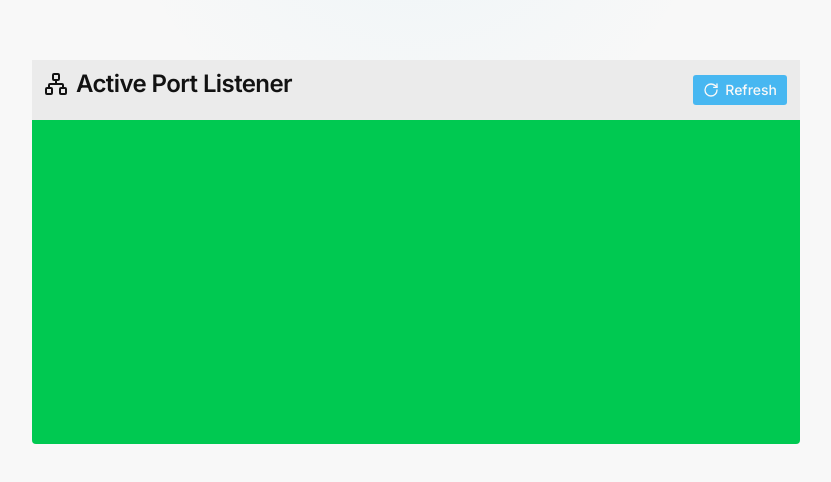
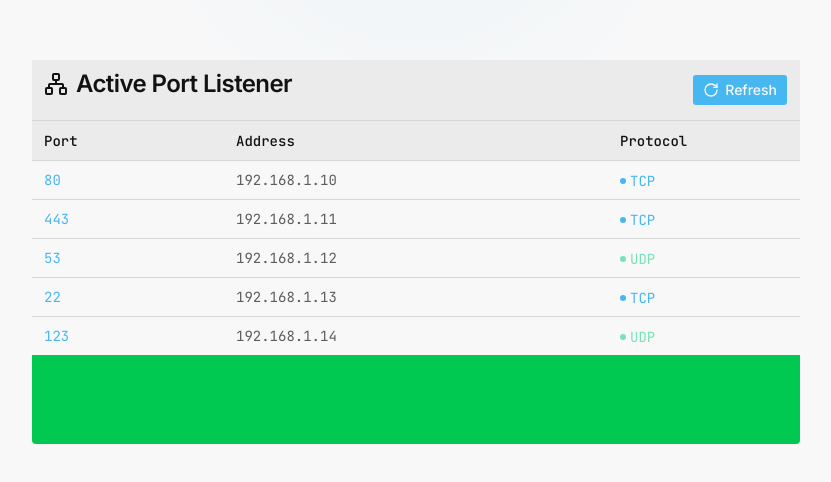
Before and after one commit to RendyDharmaPutra/PortLense-Frontend, a Next.js app: page / in a window 1280 px wide. Shown: the part 148-630 px from the top of the page, without its empty margins (224-1055 px from the left). Built offline with nearby package versions, Linux system fonts and the light colour scheme.

Commit message:
feat: add PortTable component to display port configuration details in PortSection

```diff
--- a/components/port/port-section.tsx
+++ b/components/port/port-section.tsx
@@ -1,10 +1,12 @@
 import { PortHeader } from "./port-header"
+import { PortTable } from "./port-table"
 
 // ? temporarily using green background color for debugging
 export const PortSection = () => {
   return (
     <section className="flex h-fit min-h-96 w-full min-w-3/5 flex-col bg-green-500 md:w-fit md:rounded">
       <PortHeader />
+      <PortTable />
     </section>
   )
 }
--- /dev/null
+++ b/components/port/port-table.tsx
@@ -0,0 +1,83 @@
+import {
+  Table,
+  TableBody,
+  TableCell,
+  TableHead,
+  TableHeader,
+  TableRow,
+} from "../ui/table"
+
+type Port = {
+  protocol: "TCP" | "UDP"
+  port: number
+  address: string
+}
+
+const ports: Port[] = [
+  {
+    protocol: "TCP",
+    port: 80,
+    address: "192.168.1.10",
+  },
+  {
+    protocol: "TCP",
+    port: 443,
+    address: "192.168.1.11",
+  },
+  {
+    protocol: "UDP",
+    port: 53,
+    address: "192.168.1.12",
+  },
+  {
+    protocol: "TCP",
+    port: 22,
+    address: "192.168.1.13",
+  },
+  {
+    protocol: "UDP",
+    port: 123,
+    address: "192.168.1.14",
+  },
+]
+
+export const PortTable = () => {
+  return (
+    <Table className="font-mono">
+      <TableHeader className="border-y bg-accent">
+        <TableRow>
+          <TableHead className="w-1/4 px-3 py-2">Port</TableHead>
+          <TableHead className="w-1/2 px-3 py-2">Address</TableHead>
+          <TableHead className="w-1/4 px-3 py-2">Protocol</TableHead>
+        </TableRow>
+      </TableHeader>
+
+      <TableBody className="bg-background">
+        {ports.map((port, idx) => (
+          <TableRow key={idx}>
+            <TableCell className="px-3 py-2 text-primary">
+              {port.port}
+            </TableCell>
+            <TableCell className="px-3 py-2 text-muted-foreground">
+              {port.address}
+            </TableCell>
+            <TableCell className="px-3 py-2">
+              <span
+                className={`inline-flex items-center gap-1 ${
+                  port.protocol === "TCP" ? "text-primary" : "text-secondary"
+                }`}
+              >
+                <span
+                  className={`h-1.5 w-1.5 rounded-full ${
+                    port.protocol === "TCP" ? "bg-primary" : "bg-secondary"
+                  }`}
+                ></span>
+                {port.protocol}
+              </span>
+            </TableCell>
+          </TableRow>
+        ))}
+      </TableBody>
+    </Table>
+  )
+}
```
